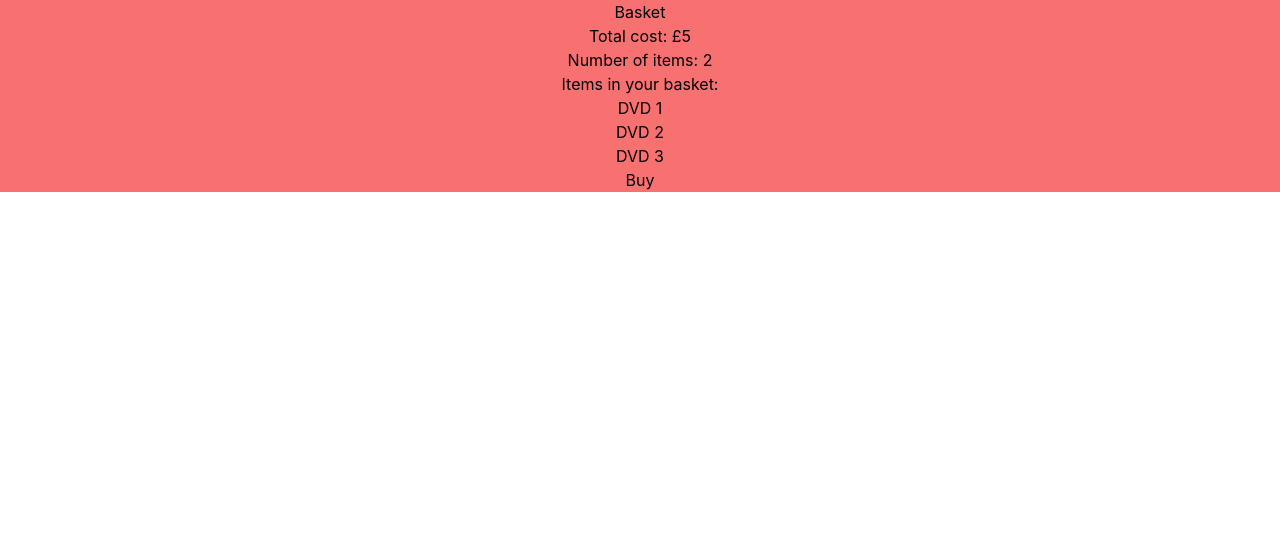
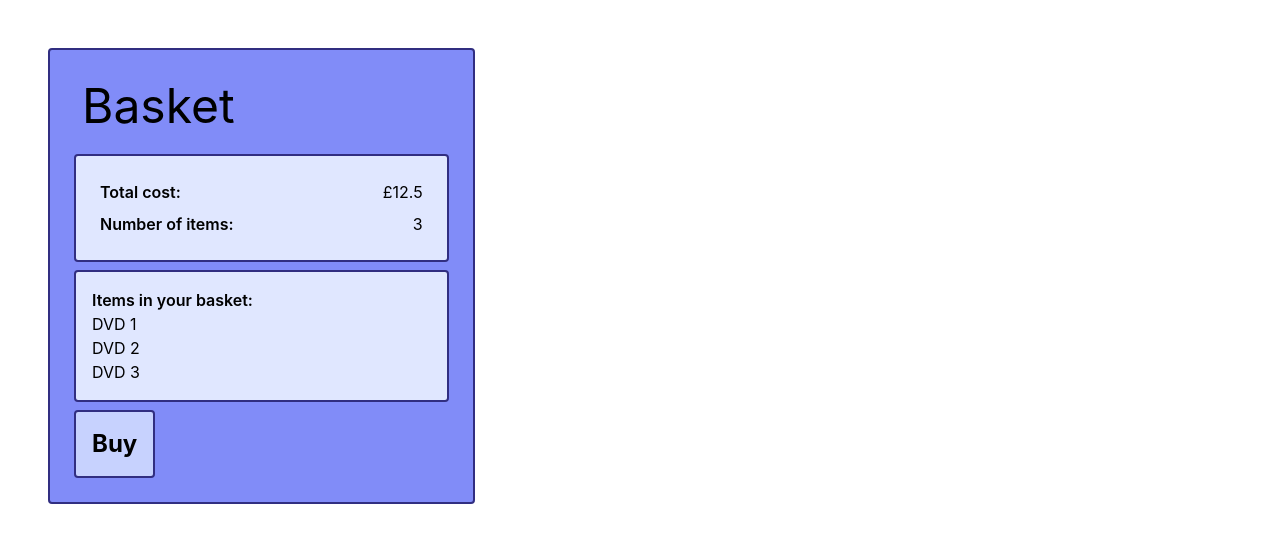
Before and after one commit to BathSpaWebDev/ADST-dvd-website, a React (Create React App) app in the folder secondhand-dvds/: page / in a window 1280 px wide. Shown: the top 542 px of the page. Built offline with nearby package versions, Linux system fonts and the light colour scheme.

Commit message:
added tailwind styling to basket

```diff
--- a/secondhand-dvds/src/App.js
+++ b/secondhand-dvds/src/App.js
@@ -4,20 +4,26 @@ import './App.css';
 function App() {
   const [visible, setVisibility] = useState(false)
   const [basketList, updateBasketList] = useState(["DVD 1", "DVD 2", "DVD 3"])
-  const [costTotal, updateCost] = useState(5)
-  const [itemTotal, updateItems] = useState(2)
+  const [costTotal, updateCost] = useState(12.50)
+  const [itemTotal, updateItems] = useState(3)
   return (
     <div className="App">
-      <div className="basket bg-red-400">
-        <div>
-            <h2>Basket</h2>
+      <div className="text-left w-1/3 bg-indigo-400 p-4 rounded border-2 border-indigo-900 m-12">
+        <div className="p-4">
+            <p className="text-5xl">Basket</p>
         </div>
-        <div>
-            <p>Total cost: £{costTotal}</p>
-            <p>Number of items: {itemTotal}</p>
+        <div className="bg-indigo-100 p-4 border-2 border-indigo-900 rounded m-2">
+            <div className="flex items-center justify-between m-2">
+                <p className="font-semibold">Total cost:</p>
+                <p>£{costTotal}</p>
+            </div>
+            <div className="flex items-center justify-between m-2">
+                <p className="font-semibold">Number of items:</p>
+                <p>{itemTotal}</p>
+            </div>
         </div>
-        <div classname="hidden sm:block">
-            <h4>Items in your basket:</h4>
+        <div className="bg-indigo-100 p-4 border-2 border-indigo-900 rounded m-2 hidden sm:block">
+            <p className="font-semibold">Items in your basket:</p>
           {basketList.map((item, index) => {
               return(
               <div key={index}>
@@ -26,14 +32,14 @@ function App() {
               )}
           )}
         </div>
-        <div>
-            <button onClick={() => {
+        <div className="flex items-center justify-between m-2">
+            <button className="border-2 border-indigo-900 rounded p-4 text-2xl font-bold bg-indigo-200 hover:shadow-2xl" onClick={() => {
                 setVisibility(true)
                 updateBasketList([])
                 updateCost(0)
                 updateItems(0)
             }}>Buy</button>
-            {visible && <p className="confirmation">Purchase complete</p>}
+            {visible && <p className="text-xl text-pink-900">Purchase complete!</p>}
         </div>
       </div>
     </div>
@@ -44,8 +50,12 @@ export default App;
 
 
 {/*
-'add to basket' button should update the following in the basket:
-updateBasketList([...basketList, addItem(data.item.title)])
-updateCost(costTotal + itemPrice)
-updateItems(itemTotal + 1)
+'add to basket' button should do the following:
+<button onClick={() => {
+    updateBasketList([...basketList, addItem(data.item.title)])
+    updateCost(costTotal + itemPrice)
+    updateItems(itemTotal + 1)
+    }
+}
+ALSO UPDATE STOCK NUMBER ON THAT COMPONENT?
 */}
```
